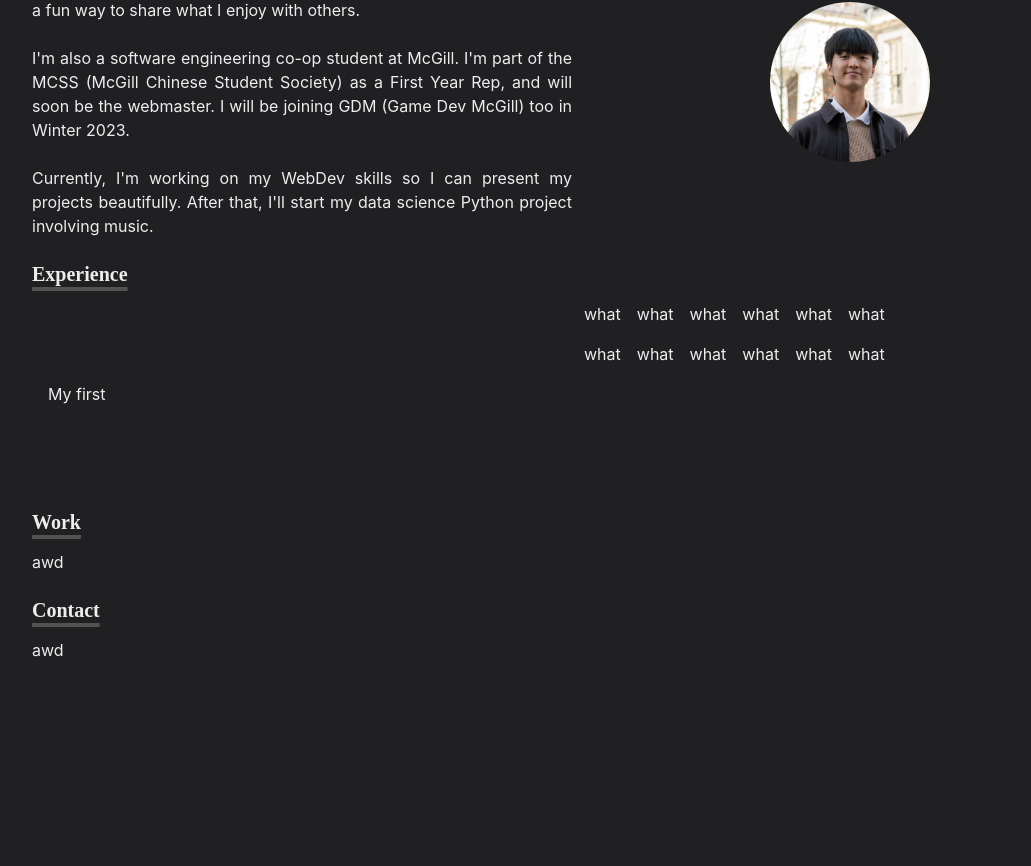
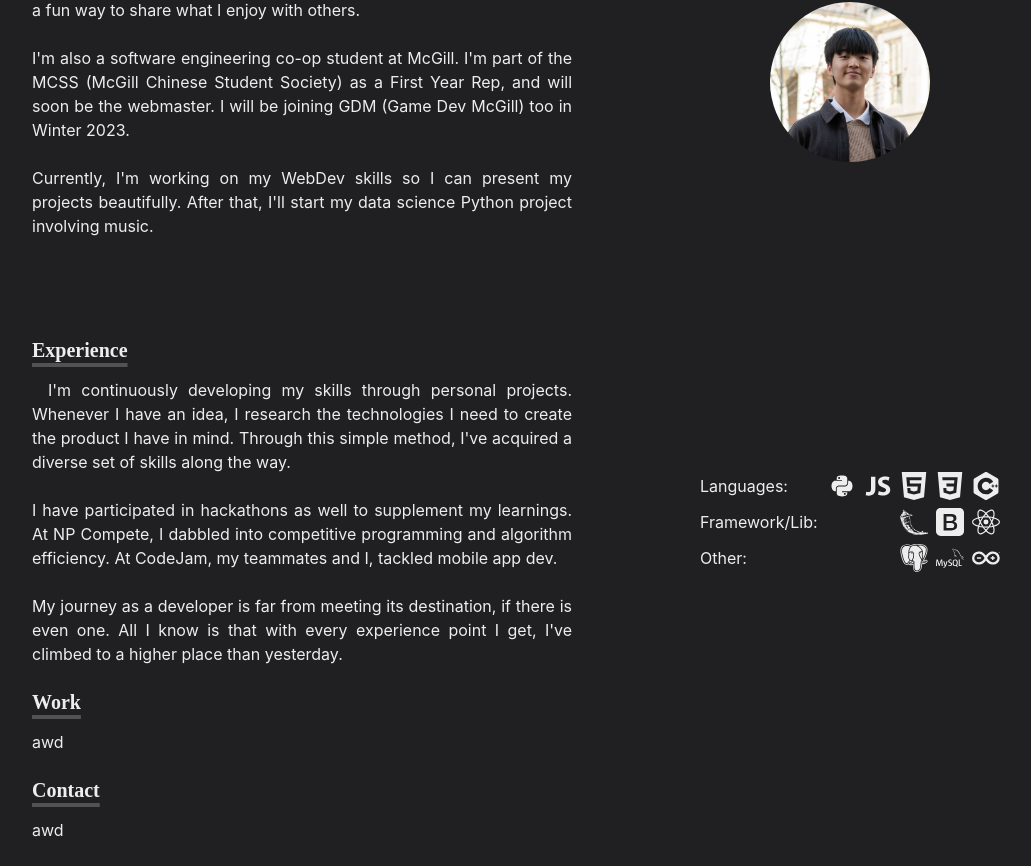
Before and after one commit to wangwiza/wangwiza.github.io, a React (Create React App) app: page / in a window 1280 px wide. Shown: the part 938-1804 px from the top of the page, without its empty margins (144-1175 px from the left). Before the commit the page ends 1624 px from the top, so only its background shows below. Built offline with nearby package versions, Linux system fonts and the light colour scheme.

Commit message:
feat(skilllib): add+justify icon grid

```diff
--- a/src/components/Content.jsx
+++ b/src/components/Content.jsx
@@ -6,13 +6,14 @@ import {
     Heading,
     Text,
     HStack,
-    Grid,
-    GridItem,
+    Flex,
 } from '@chakra-ui/react'
 import portrait from '../images/william2.jpg'
 import Section from './Section'
 import ThemeToggleButton from './ThemeToggleButton'
 import Paragraph from './Paragraph'
+import SkillLib from './SkillLib'
+
 
 function Content() {
     // main structure of website
@@ -43,7 +44,9 @@ function Content() {
                 <Heading variant='section-title'>
                     About
                 </Heading>
-                <HStack>
+                <HStack
+                    mb={100}
+                >
                     <Paragraph>
                         Hello! I'm William. I'm a software engineer based in Montreal with
                         a passion for art and technology. Through building 3D animations using Python
@@ -79,26 +82,22 @@ function Content() {
                 </Heading>
                 <HStack>
                     <Paragraph>
-                        My first
+                        I'm continuously developing my skills through personal projects.
+                        Whenever I have an idea, I research the technologies I need to
+                        create the product I have in mind. Through this simple method,
+                        I've acquired a diverse set of skills along the way.
+                        <br/><br/>
+                        I have participated in hackathons as well to supplement my learnings.
+                        At NP Compete, I dabbled into competitive programming and algorithm
+                        efficiency. At CodeJam, my teammates and I, tackled mobile app dev.
+                        <br /><br />
+                        My journey as a developer is far from meeting its destination, if
+                        there is even one. All I know is that with every experience point
+                        I get, I've climbed to a higher place than yesterday.
                     </Paragraph>
-                    <Grid
-                        templateRows='repeat(5, 1fr)'
-                        templateColumns='repeat(6, 1fr)'
-                        gap={4}
-                    >
-                        <GridItem>what</GridItem>
-                        <GridItem>what</GridItem>
-                        <GridItem>what</GridItem>
-                        <GridItem>what</GridItem>
-                        <GridItem>what</GridItem>
-                        <GridItem>what</GridItem>
-                        <GridItem>what</GridItem>
-                        <GridItem>what</GridItem>
-                        <GridItem>what</GridItem>
-                        <GridItem>what</GridItem>
-                        <GridItem>what</GridItem>
-                        <GridItem>what</GridItem>
-                    </Grid>
+                    <Flex w='50%' justifyContent='center'>
+                        <SkillLib/>
+                    </Flex>
                 </HStack>
             </Section>
 
--- /dev/null
+++ b/src/components/SkillLib.jsx
@@ -0,0 +1,64 @@
+import * as React from 'react'
+import {
+    Box,
+    HStack,
+    VStack,
+    Text,
+    Icon,
+
+} from '@chakra-ui/react'
+import {
+    IoLogoJavascript,
+    IoLogoPython,
+} from 'react-icons/io'
+import{
+    SiCplusplus,
+    SiFlask,
+    SiBootstrap,
+    SiReact,
+    SiPostgresql,
+    SiMysql,
+    SiHtml5,
+    SiCss3,
+    SiArduino,
+} from 'react-icons/si'
+
+
+function SkillLib(){
+    return(
+
+        <VStack w='300px'>
+            <HStack w='full' justifyContent='space-between'>
+                <Text>Languages:</Text>
+                <HStack>
+                    <Icon as={IoLogoPython} boxSize={7}/>
+                    <Icon as={IoLogoJavascript} boxSize={7}/>
+                    <Icon as={SiHtml5} boxSize={7}/>
+                    <Icon as={SiCss3} boxSize={7}/>
+                    <Icon as={SiCplusplus} boxSize={7}/>
+                </HStack>
+            </HStack>
+            <HStack w='full' justifyContent='space-between'>
+                <Text>Framework/Lib:</Text>
+                <HStack>
+                    <Icon as={SiFlask} boxSize={7}/>
+                    <Icon as={SiBootstrap} boxSize={7}/>
+                    <Icon as={SiReact} boxSize={7}/>
+                </HStack>
+            </HStack>
+            <HStack w='full' justifyContent='space-between'>
+                <Text>Other:</Text>
+                <HStack>
+                    <Icon as={SiPostgresql} boxSize={7}/>
+                    <Icon as={SiMysql} boxSize={7}/>
+                    <Icon as={SiArduino} boxSize={7}/>
+                </HStack>
+            </HStack>
+
+
+        </VStack>
+
+    )
+};
+
+export default SkillLib
```
